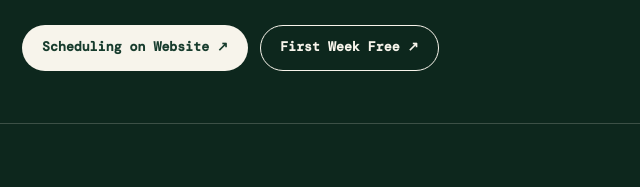
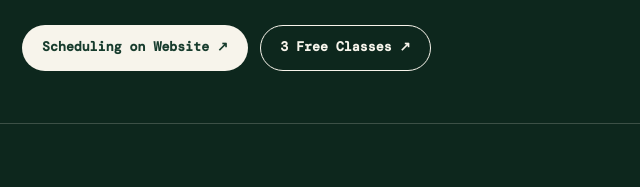
Before and after one commit to MarcyVampQueen/Website-SheldonWilliams, a plain HTML site: page public/class-offerings.html in a window 1280 px wide. Shown: the part 512-699 px from the top of the page, 62-702 px from the left. Drawn offline with nearby package versions, Linux system fonts and the light colour scheme.

Commit message:
update free link

```diff
--- a/public/class-offerings.html
+++ b/public/class-offerings.html
@@ -49,7 +49,7 @@
         </p>
         <div class="button-row">
           <a class="btn btn--light" href="https://app.squareup.com/appointments/book/classes/lr6rbxm0ip8942/L4V9VE19VERVG/classes">Scheduling on Website ↗</a>
-          <a class="btn btn--outline" href="https://app.squareup.com/appointments/book/classes/lr6rbxm0ip8942/L4V9VE19VERVG/classes">First Week Free ↗</a>
+          <a class="btn btn--outline" href="https://square.link/u/DFrXCxGh">3 Free Classes ↗</a>
         </div>
       </div>
     </section>
```
